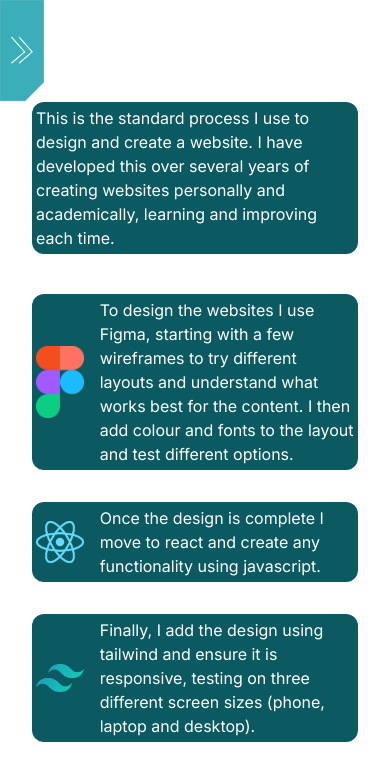
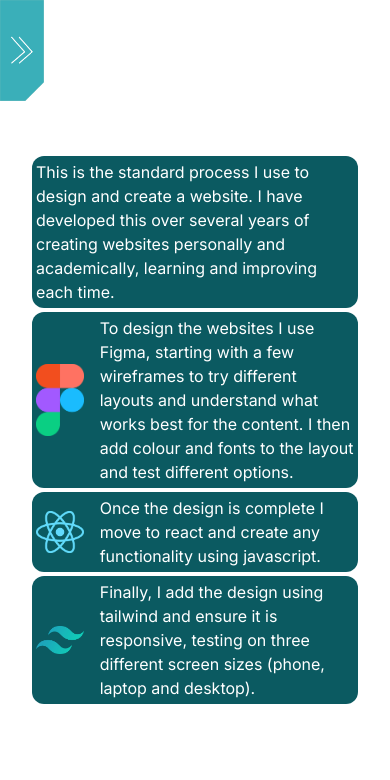
Before and after one commit to burgerking59/Portfolio, a Next.js app: page /process in a window 390 px wide. Shown: the top 780 px of the page. Built offline with nearby package versions, Linux system fonts and the light colour scheme; a web font is replaced by a local one.

Commit message:
hopefully fixed mobile

```diff
--- a/src/app/process/page.js
+++ b/src/app/process/page.js
@@ -7,12 +7,13 @@ export default function Projects() {
   return (
     <>
     <Navbar name={"process"} />
-    <main className="bg-white text-text overflow-y-scroll px-8 gap-6 items-center justify-center flex min-h-screen w-full md:w-[70vw] fixed top-0 right-0  flex-col items-center">
-      <p className="text-white rounded-xl text-base w-full bg-black p-1 md:p-4">
+    <main className="bg-white text-text overflow-y-scroll px-8 gap-1 sm:gap-6 items-center justify-center flex min-h-screen w-full md:w-[70vw] fixed top-0 right-0  flex-col items-center">
+
+      <div className="flex">
+        <div className="flex flex-col mt-4 gap-1 sm:gap-8 lg:gap-20 h-full justify-between">
+          <p className="text-white rounded-xl text-base w-full bg-black p-1 md:p-4">
         This is the standard process I use to design and create a website.  I have developed this over several years of creating websites personally and academically, learning and improving each time.
       </p>
-      <div className="flex">
-        <div className="flex flex-col mt-4 gap-8 lg:gap-20 h-full justify-between">
           <div className="items-center rounded-xl h-full flex  w-full bg-black p-1 sm:p-4">
           <Image alt="Github logo" src="/figmaLogo.png" className="w-[15%] sm:w-[10%] md:w-[5%] mr-4" width={1000} height={1000} objectFit="contain"/>
           <p className="text-white text-base">
```
